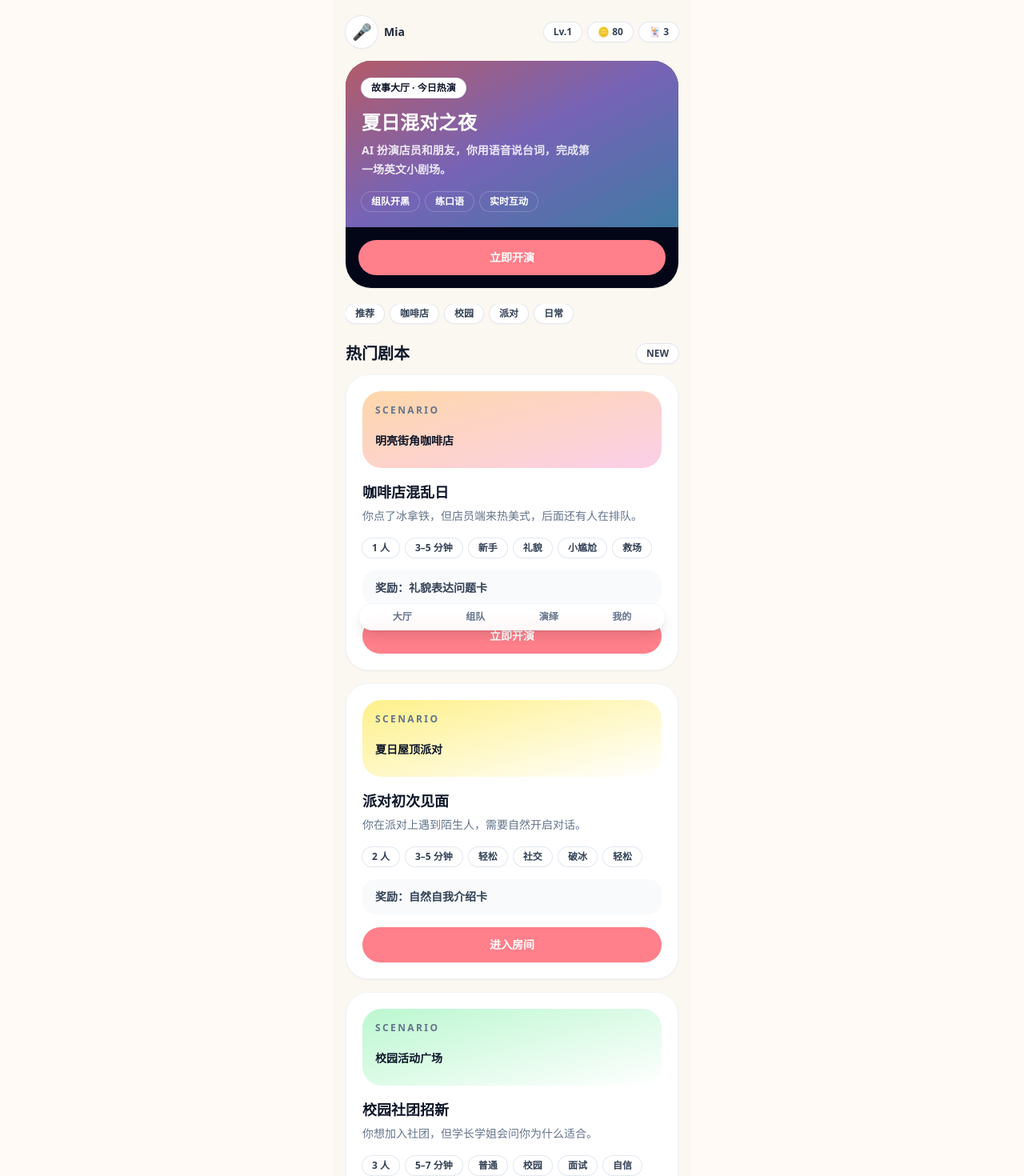
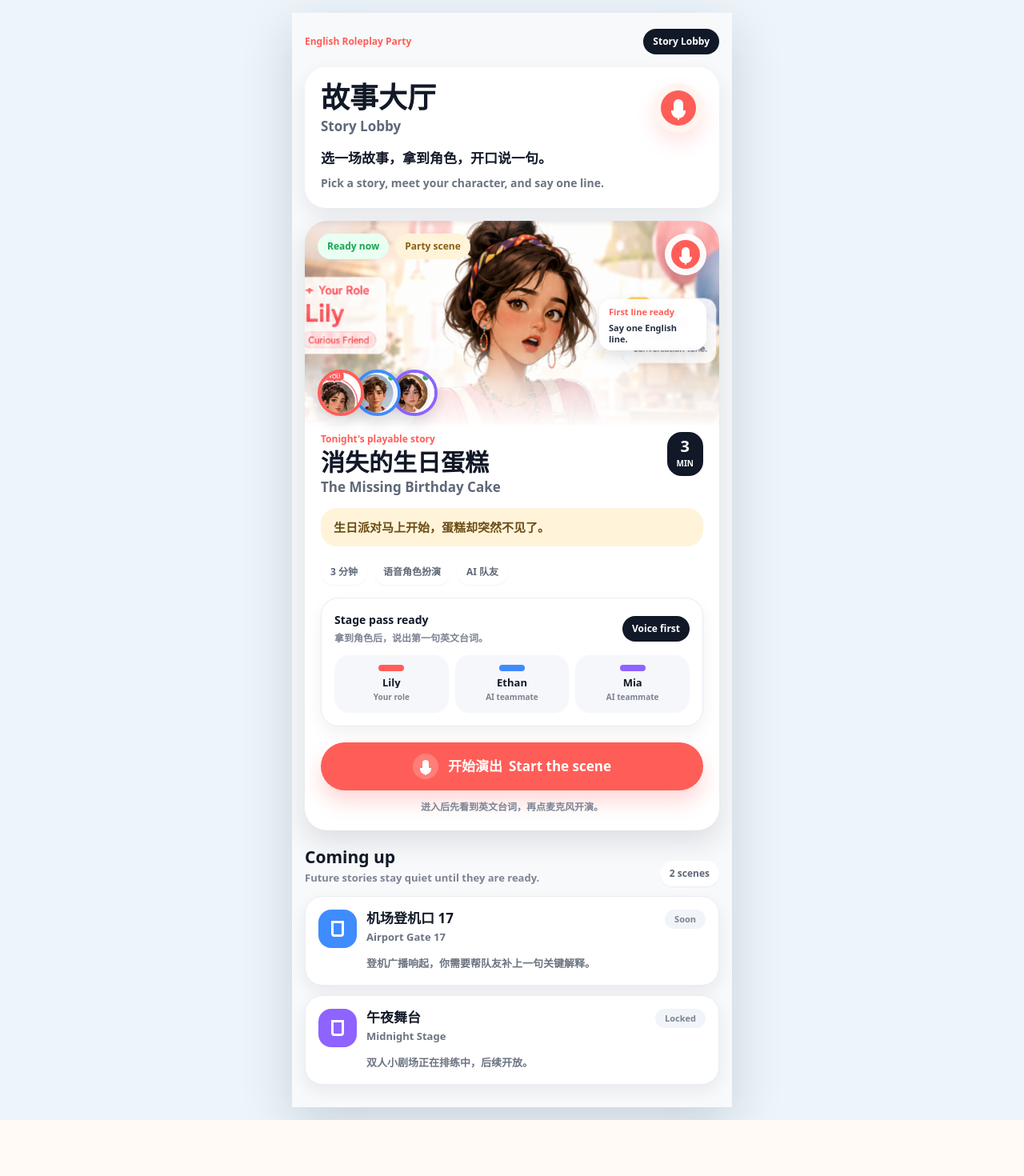
Before and after one commit to shuchaoye17-del/english-roleplay-party, a Next.js app: page /lobby in a window 1280 px wide. Shown: the top 1470 px of the page at 80% size. After the commit the page ends 1400 px from the top, so only its background shows below. Built offline with nearby package versions, Linux system fonts and the light colour scheme.

Commit message:
Implement story lobby visual

```diff
--- a/src/app/lobby/page.tsx
+++ b/src/app/lobby/page.tsx
@@ -1,77 +1,302 @@
-import { BottomNav, Badge, Card, PhoneShell, AvatarBubble, Button } from '@/components/ui';
-import { ScenarioCard } from '@/components/ScenarioCard';
-import { scenarios } from '@/data/scenarios';
-import { expressionCards } from '@/data/expressionCards';
+import Image from 'next/image';
+import Link from 'next/link';
+import type { ReactNode } from 'react';
 
-const categories = ['推荐', '咖啡店', '校园', '派对', '日常'];
-const partyTags = ['组队开黑', '练口语', '实时互动'];
+type CastMember = {
+  name: string;
+  role: string;
+  src: string;
+  color: string;
+};
+
+type LockedScene = {
+  title: string;
+  englishTitle: string;
+  note: string;
+  status: string;
+  accent: string;
+};
+
+const castMembers: CastMember[] = [
+  {
+    name: 'Lily',
+    role: 'Your role',
+    src: '/play-implementation-preview/avatar-lily.webp',
+    color: '#ff5e58'
+  },
+  {
+    name: 'Ethan',
+    role: 'AI teammate',
+    src: '/play-implementation-preview/avatar-ethan.webp',
+    color: '#3f8cff'
+  },
+  {
+    name: 'Mia',
+    role: 'AI teammate',
+    src: '/play-implementation-preview/avatar-mia.webp',
+    color: '#8e63ff'
+  }
+];
+
+const sceneFacts = ['3 分钟', '语音角色扮演', 'AI 队友'];
+
+const lockedScenes: LockedScene[] = [
+  {
+    title: '机场登机口 17',
+    englishTitle: 'Airport Gate 17',
+    note: '登机广播响起，你需要帮队友补上一句关键解释。',
+    status: 'Soon',
+    accent: '#3f8cff'
+  },
+  {
+    title: '午夜舞台',
+    englishTitle: 'Midnight Stage',
+    note: '双人小剧场正在排练中，后续开放。',
+    status: 'Locked',
+    accent: '#8e63ff'
+  }
+];
+
+function Pill({
+  children,
+  tone = 'light',
+  className = ''
+}: {
+  children: ReactNode;
+  tone?: 'light' | 'dark' | 'yellow' | 'green';
+  className?: string;
+}) {
+  const toneClass = {
+    light: 'bg-white text-[#5f6878] shadow-sm',
+    dark: 'bg-[#111827] text-white',
+    yellow: 'bg-[#fff4d9] text-[#8a5f16]',
+    green: 'bg-[#e9fff1] text-[#18a655]'
+  }[tone];
+
+  return (
+    <span className={`inline-flex min-h-8 items-center whitespace-nowrap rounded-full px-3 text-[12px] font-black ${toneClass} ${className}`}>
+      {children}
+    </span>
+  );
+}
+
+function MicMark({ className = '' }: { className?: string }) {
+  return (
+    <span className={`relative inline-grid place-items-center rounded-full bg-[#ff5e58] ${className}`}>
+      <span className="absolute h-[52%] w-[28%] rounded-full bg-white" />
+      <span className="absolute top-[56%] h-[24%] w-[42%] rounded-b-full border-b-[3px] border-l-[3px] border-r-[3px] border-white" />
+      <span className="absolute bottom-[15%] h-[18%] w-[6%] rounded-full bg-white" />
+    </span>
+  );
+}
+
+function CastStack() {
+  return (
+    <div className="flex items-center">
+      {castMembers.map((member, index) => (
+        <div
+          key={member.name}
+          className={index === 0 ? '' : '-ml-3'}
+          style={{ zIndex: castMembers.length - index }}
+        >
+          <div
+            className="relative h-[58px] w-[58px] overflow-hidden rounded-full border-[4px] bg-white shadow-[0_8px_18px_rgba(15,23,42,0.14)]"
+            style={{ borderColor: member.color }}
+          >
+            <Image src={member.src} alt={member.name} fill sizes="58px" className="object-cover" />
+          </div>
+        </div>
+      ))}
+    </div>
+  );
+}
+
+function CastList() {
+  return (
+    <div className="grid grid-cols-3 gap-2">
+      {castMembers.map((member) => (
+        <div key={member.name} className="min-w-0 rounded-[18px] bg-[#f5f7fb] px-3 py-3 text-center">
+          <div
+            className="mx-auto mb-2 h-2 w-8 rounded-full"
+            style={{ backgroundColor: member.color }}
+          />
+          <p className="truncate text-[13px] font-black leading-none text-[#111827]">{member.name}</p>
+          <p className="mt-1 truncate text-[10px] font-bold text-[#7c8493]">{member.role}</p>
+        </div>
+      ))}
+    </div>
+  );
+}
+
+function FeaturedScene() {
+  return (
+    <section className="mx-4 mt-4 overflow-hidden rounded-[28px] bg-white shadow-[0_14px_34px_rgba(15,23,42,0.12)]">
+      <div className="relative h-[260px]">
+        <Image
+          src="/play-implementation-preview/stage.webp"
+          alt="Birthday cafe roleplay scene"
+          fill
+          sizes="(max-width: 550px) 100vw, 550px"
+          priority
+          className="object-cover"
+        />
+        <div className="absolute inset-x-0 bottom-0 h-28 bg-gradient-to-t from-white via-white/70 to-transparent" />
+        <div className="absolute left-4 top-4 flex items-center gap-2">
+          <Pill tone="green">Ready now</Pill>
+          <Pill tone="yellow">Party scene</Pill>
+        </div>
+        <div className="absolute right-4 top-4 grid h-[52px] w-[52px] place-items-center rounded-full bg-white/95 shadow-[0_8px_18px_rgba(15,23,42,0.14)]">
+          <MicMark className="h-9 w-9" />
+        </div>
+        <div className="absolute right-4 top-[98px] max-w-[134px] rounded-[16px] bg-white/95 px-3 py-2 shadow-[0_8px_18px_rgba(15,23,42,0.12)] backdrop-blur-sm">
+          <p className="text-[11px] font-black text-[#ff5e58]">First line ready</p>
+          <p className="mt-1 text-[11px] font-bold leading-tight text-[#263143]">
+            Say one English line.
+          </p>
+        </div>
+        <div className="absolute bottom-4 left-4">
+          <CastStack />
+        </div>
+      </div>
+
+      <div className="px-5 pb-5 pt-1">
+        <div className="flex items-start justify-between gap-3">
+          <div className="min-w-0">
+            <p className="text-[12px] font-black text-[#ff5e58]">Tonight&apos;s playable story</p>
+            <h2 className="mt-1 text-[30px] font-black leading-[1.04] text-[#111827]">
+              消失的生日蛋糕
+            </h2>
+            <p className="mt-1 text-[17px] font-black leading-tight text-[#5f6878]">
+              The Missing Birthday Cake
+            </p>
+          </div>
+          <div className="shrink-0 rounded-[18px] bg-[#111827] px-3 py-2 text-center text-white">
+            <p className="text-[20px] font-black leading-none">3</p>
+            <p className="mt-1 text-[10px] font-black uppercase">min</p>
+          </div>
+        </div>
+
+        <p className="mt-4 rounded-[20px] bg-[#fff4d9] px-4 py-3 text-[15px] font-bold leading-relaxed text-[#6b4d16]">
+          生日派对马上开始，蛋糕却突然不见了。
+        </p>
+
+        <div className="mt-4 flex flex-wrap gap-2">
+          {sceneFacts.map((fact) => (
+            <Pill key={fact}>{fact}</Pill>
+          ))}
+        </div>
+
+        <div className="mt-4 rounded-[22px] border border-[#e9edf3] bg-white p-4 shadow-[0_8px_20px_rgba(15,23,42,0.06)]">
+          <div className="mb-3 flex items-center justify-between gap-3">
+            <div>
+              <p className="text-[14px] font-black text-[#111827]">Stage pass ready</p>
+              <p className="mt-1 text-[12px] font-bold text-[#7c8493]">
+                拿到角色后，说出第一句英文台词。
+              </p>
+            </div>
+            <Pill tone="dark">Voice first</Pill>
+          </div>
+          <CastList />
+        </div>
+
+        <Link
+          href="/play/cafe-chaos"
+          className="mt-5 flex h-[60px] w-full items-center justify-center gap-3 rounded-full bg-[#ff5e58] px-5 text-center text-[17px] font-black text-white shadow-[0_14px_26px_rgba(255,94,88,0.24)] transition active:scale-95"
+        >
+          <MicMark className="h-8 w-8 bg-white/20" />
+          <span>
+            开始演出
+            <span className="ml-2 text-white/82">Start the scene</span>
+          </span>
+        </Link>
+        <p className="mt-3 text-center text-[12px] font-bold text-[#7c8493]">
+          进入后先看到英文台词，再点麦克风开演。
+        </p>
+      </div>
+    </section>
+  );
+}
+
+function LockedSceneCard({ scene }: { scene: LockedScene }) {
+  return (
+    <article className="rounded-[22px] border border-[#e9edf3] bg-white p-4 shadow-[0_8px_20px_rgba(15,23,42,0.07)]">
+      <div className="flex items-start gap-3">
+        <div
+          className="grid h-12 w-12 shrink-0 place-items-center rounded-[16px] text-white"
+          style={{ backgroundColor: scene.accent }}
+        >
+          <span className="h-5 w-4 rounded-b-[4px] border-[3px] border-white" />
+        </div>
+        <div className="min-w-0 flex-1">
+          <div className="flex items-start justify-between gap-2">
+            <div className="min-w-0">
+              <h3 className="truncate text-[17px] font-black leading-tight text-[#111827]">
+                {scene.title}
+              </h3>
+              <p className="mt-1 truncate text-[13px] font-black text-[#6c7482]">
+                {scene.englishTitle}
+              </p>
+            </div>
+            <span className="shrink-0 rounded-full bg-[#f1f4f8] px-3 py-1 text-[11px] font-black text-[#7c8493]">
+              {scene.status}
+            </span>
+          </div>
+          <p className="mt-3 text-[13px] font-bold leading-relaxed text-[#6c7482]">{scene.note}</p>
+        </div>
+      </div>
+    </article>
+  );
+}
 
 export default function LobbyPage() {
-  const featured = scenarios[0];
+  return (
+    <main className="min-h-screen bg-[#edf5fb] px-3 py-4 text-[#111827]">
+      <div className="mx-auto w-full max-w-[550px] overflow-hidden bg-[#f8f9fb] pb-7 shadow-[0_20px_60px_rgba(15,23,42,0.16)]">
+        <header className="px-4 pt-5">
+          <div className="flex items-center justify-between gap-3">
+            <p className="text-[12px] font-black text-[#ff5e58]">English Roleplay Party</p>
+            <Pill tone="dark">Story Lobby</Pill>
+          </div>
 
-  return (
-    <PhoneShell className="pb-24">
-      <header className="mb-4 flex items-center justify-between">
-        <AvatarBubble emoji="🎤" name="Mia" />
-        <div className="flex gap-2">
-          <Badge>Lv.1</Badge>
-          <Badge>🪙 80</Badge>
-          <Badge>🃏 {expressionCards.length}</Badge>
-        </div>
-      </header>
+          <div className="mt-4 rounded-[26px] bg-white p-5 shadow-[0_10px_26px_rgba(15,23,42,0.08)]">
+            <div className="flex items-start justify-between gap-4">
+              <div className="min-w-0">
+                <h1 className="text-[36px] font-black leading-[1.02] text-[#111827]">故事大厅</h1>
+                <p className="mt-1 text-[17px] font-black text-[#5f6878]">Story Lobby</p>
+              </div>
+              <div className="grid h-[62px] w-[62px] shrink-0 place-items-center rounded-full bg-[#fff4ef] shadow-[0_12px_24px_rgba(255,94,88,0.16)]">
+                <MicMark className="h-11 w-11" />
+              </div>
+            </div>
+            <p className="mt-4 text-[17px] font-black leading-snug text-[#111827]">
+              选一场故事，拿到角色，开口说一句。
+            </p>
+            <p className="mt-2 text-[14px] font-bold leading-relaxed text-[#6c7482]">
+              Pick a story, meet your character, and say one line.
+            </p>
+          </div>
+        </header>
 
-      <section className="mb-5 overflow-hidden rounded-[2rem] bg-slate-950 text-white shadow-sm">
-        <div className="bg-gradient-to-br from-coral/70 via-partyPurple/70 to-sky/60 p-5">
-          <Badge className="bg-white text-slate-900">故事大厅 · 今日热演</Badge>
-          <h1 className="mt-4 text-2xl font-black leading-tight">夏日混对之夜</h1>
-          <p className="mt-2 max-w-[18rem] text-sm font-bold leading-6 text-white/85">AI 扮演店员和朋友，你用语音说台词，完成第一场英文小剧场。</p>
-          <div className="mt-4 flex flex-wrap gap-2">
-            {partyTags.map((tag) => (
-              <span key={tag} className="rounded-full bg-white/18 px-3 py-1 text-xs font-black text-white ring-1 ring-white/20">{tag}</span>
+        <FeaturedScene />
+
+        <section className="mx-4 mt-5">
+          <div className="mb-3 flex items-end justify-between gap-3">
+            <div>
+              <h2 className="text-[21px] font-black leading-tight text-[#111827]">Coming up</h2>
+              <p className="mt-1 text-[13px] font-bold text-[#7c8493]">
+                Future stories stay quiet until they are ready.
+              </p>
+            </div>
+            <Pill>2 scenes</Pill>
+          </div>
+
+          <div className="grid gap-3">
+            {lockedScenes.map((scene) => (
+              <LockedSceneCard key={scene.title} scene={scene} />
             ))}
           </div>
-        </div>
-        <div className="p-4">
-          <Button href={`/play/${featured.id}`}>立即开演</Button>
-        </div>
-      </section>
-
-      <div className="mb-5 flex gap-2 overflow-x-auto pb-1">
-        {categories.map((category) => <Badge key={category} className="shrink-0">{category}</Badge>)}
+        </section>
       </div>
-
-      <div className="mb-3 flex items-center justify-between">
-        <h2 className="text-xl font-black text-slate-900">热门剧本</h2>
-        <Badge className="bg-coral/10 text-coral ring-coral/20">NEW</Badge>
-      </div>
-
-      <div className="mb-5 grid gap-4">
-        {scenarios.map((scenario) => <ScenarioCard key={scenario.id} scenario={scenario} />)}
-      </div>
-
-      <Card className="mb-4">
-        <div className="flex items-start justify-between gap-4">
-          <div>
-            <Badge>好友社交</Badge>
-            <h2 className="mt-2 text-lg font-black text-slate-900">好友剧场</h2>
-            <p className="mt-1 text-sm text-slate-600">完成 7 关后解锁好友剧场。</p>
-          </div>
-          <span className="rounded-full bg-slate-100 px-3 py-1 text-xs font-black text-slate-500">未解锁</span>
-        </div>
-      </Card>
-
-      <Card>
-        <div className="flex items-start justify-between gap-4">
-          <div>
-            <Badge>多人派对</Badge>
-            <h2 className="mt-2 text-lg font-black text-slate-900">多人派对副本</h2>
-            <p className="mt-1 text-sm text-slate-600">完成 14 关后解锁多人派对副本。</p>
-          </div>
-          <span className="rounded-full bg-slate-100 px-3 py-1 text-xs font-black text-slate-500">未解锁</span>
-        </div>
-      </Card>
-
-      <BottomNav />
-    </PhoneShell>
+    </main>
   );
 }
```
